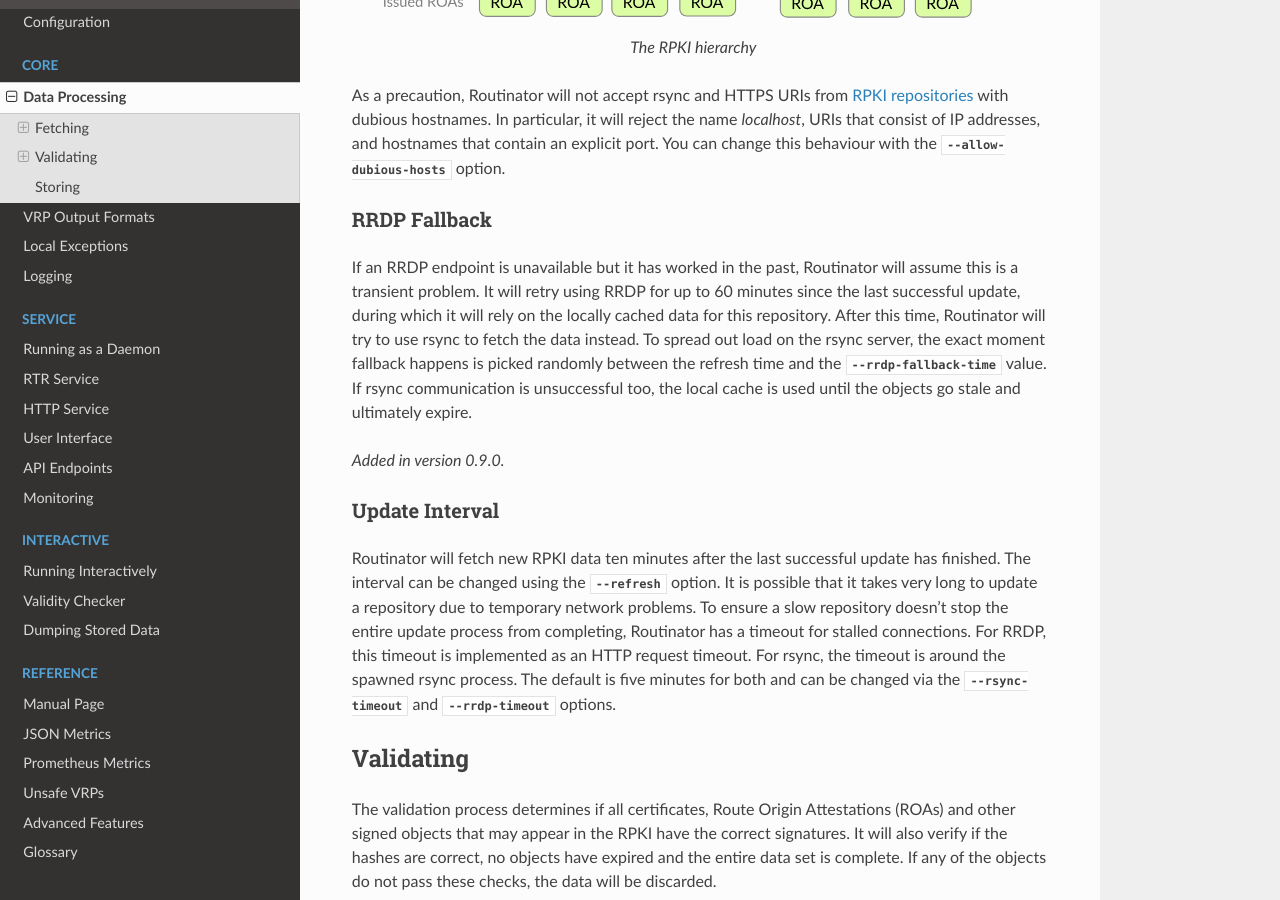
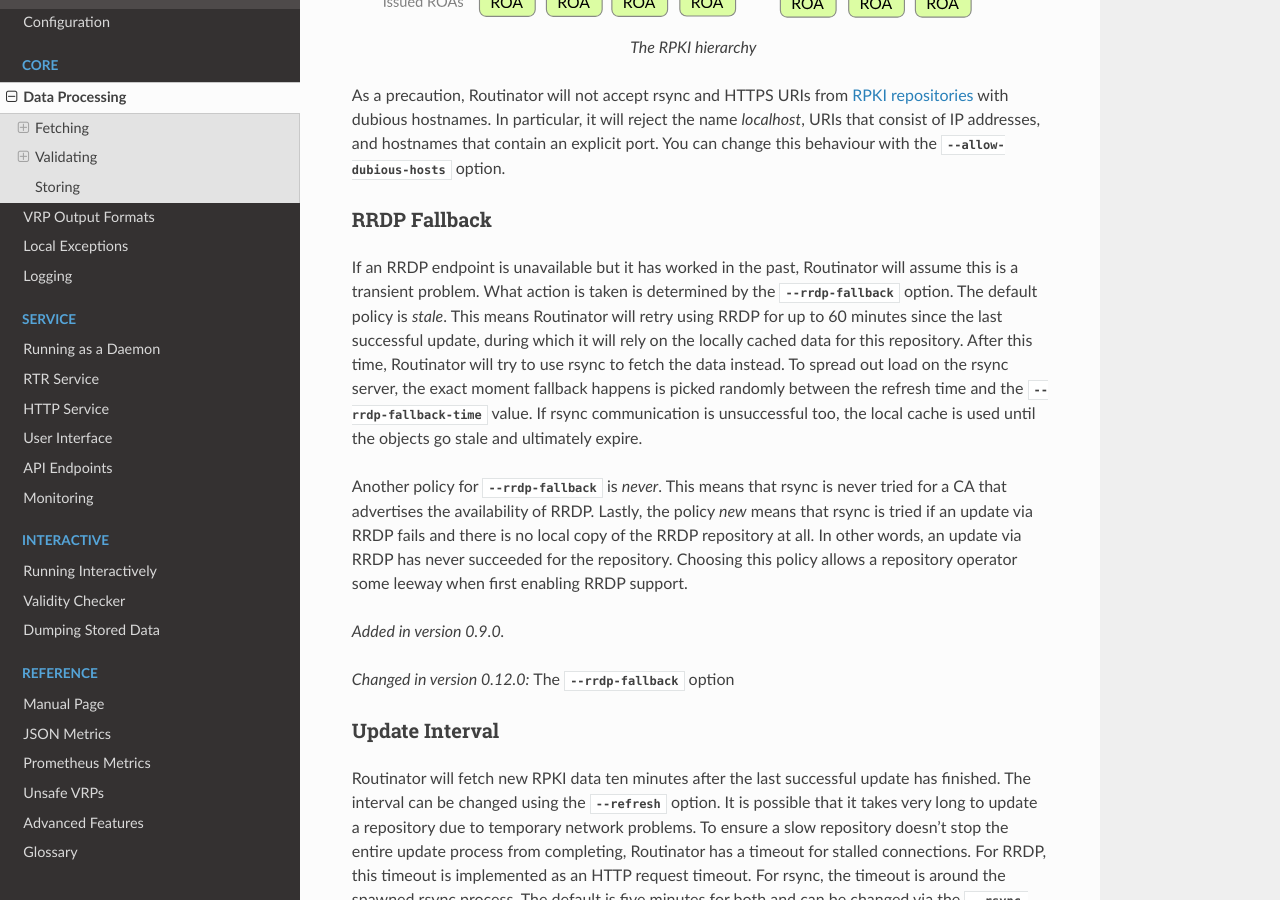
Before and after one commit to NLnetLabs/routinator, a Sphinx documentation site: the page built from doc/manual/source/data-processing.rst, in a window 1280 px wide and 900 px high, scrolled down 827 px. Built offline with Sphinx 7.4.7 and the Read the Docs theme 2.0.0, drawn with Linux system fonts in a browser that asks for light colours; some of the changed text lies outside the part shown.

Commit message:
Add the `--rrdp-fallback` option

```diff
--- a/doc/manual/source/data-processing.rst
+++ b/doc/manual/source/data-processing.rst
@@ -6,8 +6,9 @@
 
 There are two protocols in use to transport RPKI data: rsync and the :term:`RPKI
 Repository Delta Protocol (RRDP)`, which relies on HTTPS. RRDP was designed to
-be the successor to rsync in the RPKI. As almost all RPKI repositories currently
-support both protocols, Routinator will prefer RRDP if available.
+be the successor to rsync in the RPKI. As all RPKI repositories currently
+advertise support for both protocols, Routinator will prefer RRDP if
+available.
 
 In the RPKI, the certificate hierarchy follows the same structure as the
 Internet number resource allocation hierarchy. Routinator starts traversing the
@@ -35,16 +36,29 @@
 """""""""""""
 
 If an RRDP endpoint is unavailable but it has worked in the past, Routinator
-will assume this is a transient problem. It will retry using RRDP for up to 60
-minutes since the last successful update, during which it will rely on the
-locally cached data for this repository. After this time, Routinator will try to
-use rsync to fetch the data instead. To spread out load on the rsync server, the
-exact moment fallback happens is picked randomly between the refresh time and
-the :option:`--rrdp-fallback-time` value. If rsync communication is
-unsuccessful too, the local cache is used until the objects go stale and
-ultimately expire.
+will assume this is a transient problem. What action is taken is determined
+by the :option:`--rrdp-fallback` option. The default policy is *stale*. This
+means Routinator will retry using RRDP for up to 60 minutes since the last
+successful update, during which it will rely on the locally cached data for
+this repository. After this time, Routinator will try to use rsync to fetch
+the data instead. To spread out load on the rsync server, the exact moment
+fallback happens is picked randomly between the refresh time and the
+:option:`--rrdp-fallback-time` value. If rsync communication is unsuccessful
+too, the local cache is used until the objects go stale and ultimately
+expire.
+
+Another policy for :option:`--rrdp-fallback` is *never*. This means that
+rsync is never tried for a CA that advertises the availability of RRDP.
+Lastly, the policy *new* means that rsync is tried if an update via RRDP
+fails and there is no local copy of the RRDP repository at all. In other
+words, an update via RRDP has never succeeded for the repository. Choosing
+this policy allows a repository operator some leeway when first enabling RRDP
+support.
 
 .. versionadded:: 0.9.0
+
+.. versionchanged:: 0.12.0
+   The :option:`--rrdp-fallback` option
 
 Update Interval
 """""""""""""""
```
